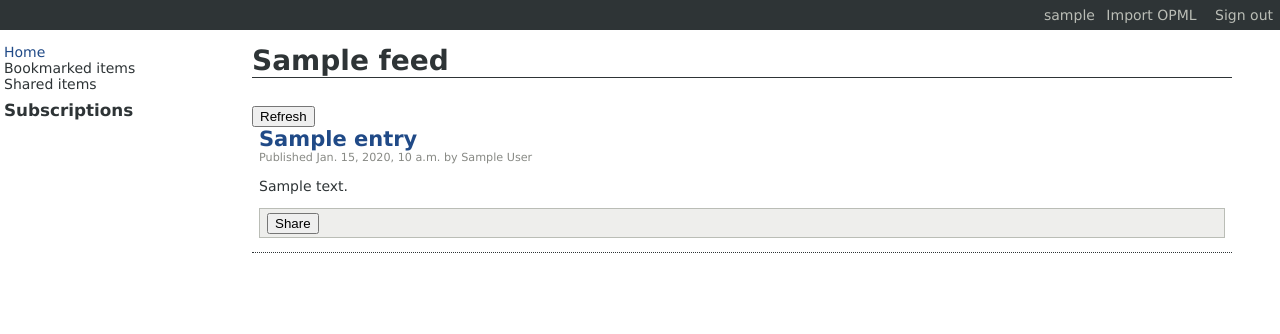
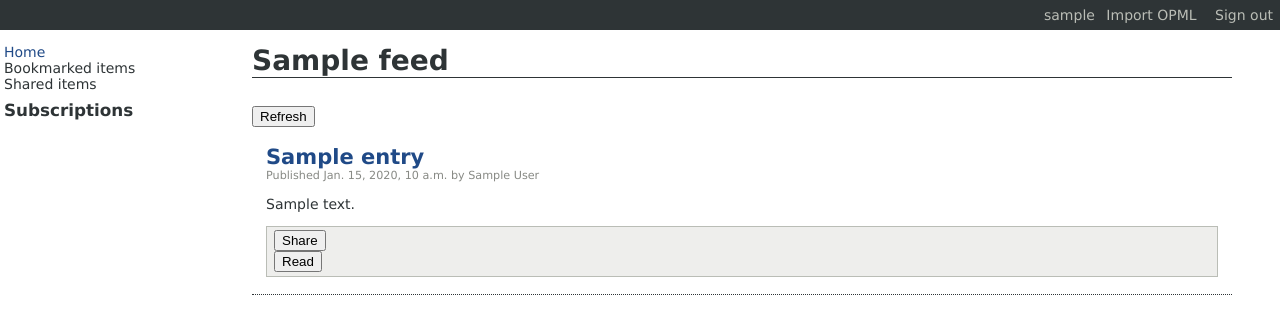
Before and after one commit to jdufresne/feedme, a Django app: template feeds/templates/feeds/feed.html in a window 1280 px wide. Shown: the top 334 px of the page. Run offline with Django 3.2, Linux system fonts and the light colour scheme; a user stored in the database is signed in; tables that the repository leaves empty hold one stand-in row (values such as "Sample post"); the template is opened without the code that fills it: most values are stand-ins (such as "Sample title", 1, 10 or a date in 2020); some libraries are stand-ins or nearby versions.

Commit message:
Clicking an article now marks it as read

```diff
--- a/feeds/models.py
+++ b/feeds/models.py
@@ -78,6 +78,6 @@ class Entry(models.Model):
 class UserEntry(models.Model):
     user = models.ForeignKey(User)
     entry = models.ForeignKey('Entry')
-    read = models.BooleanField(default=True)
+    read = models.BooleanField(default=False)
     bookmarked = models.BooleanField(default=False)
     shared = models.BooleanField(default=False)
--- a/feeds/templates/feeds/feed.html
+++ b/feeds/templates/feeds/feed.html
@@ -28,8 +28,15 @@
         <form method="post" action="{% url share entry_id=entry.id %}">
           {% csrf_token %}
           <fieldset>
-          <input type="submit" value="Share" />
-        </fieldset>
+            <input type="submit" value="Share" />
+          </fieldset>
+        </form>
+
+        <form class="read-form" method="post" action="{% url read entry_id=entry.id %}">
+          {% csrf_token %}
+          <fieldset>
+            <input type="submit" value="Read" />
+          </fieldset>
         </form>
       </div>
     {% endif %}
--- a/feeds/urls.py
+++ b/feeds/urls.py
@@ -5,11 +5,16 @@ urlpatterns = patterns(
     url(r'^$', 'home', name='home'),
     url(r'^import/', 'import_opml', name='import'),
 
+    # General feed views
     url(r'^feed/(?P<feed_id>\d+)/$', 'feed', name='feed'),
     url(r'^feed/(?P<feed_id>\d+)/all/$', 'feed', kwargs={'unread': False}),
     url(r'^shares/$', 'shares', name='shares'),
 
+    # User feed views
     url(r'^subscribe/(?P<feed_id>\d+)/$', 'subscribe', name='subscribe'),
     url(r'^unsubscribe/(?P<feed_id>\d+)/$', 'unsubscribe', name='unsubscribe'),
+
+    # User entry views
+    url(r'^read/(?P<entry_id>\d+)/$', 'read', name='read'),
     url(r'^share/(?P<entry_id>\d+)/$', 'share', name='share'),
 )
--- a/static/styles/base.css
+++ b/static/styles/base.css
@@ -95,10 +95,13 @@ fieldset {
 }
 
 .article {
-    margin-bottom: 2em;
-    padding: 0 0.5em 1em;
+    padding: 1.25em 1em 1.25em;
     border-bottom: 1px dotted #2e3436;
     overflow: auto;
+}
+
+.selected {
+    border: 2px solid #2e3436;
 }
 
 .article ul {
--- a/templates/base.html
+++ b/templates/base.html
@@ -4,6 +4,9 @@
     <meta charset="utf-8">
     <title>{% block title %}{% endblock %}</title>
     <link rel="stylesheet" href="{{ STATIC_URL }}styles/base.css" type="text/css" />
+    <script src="{{ STATIC_URL }}scripts/jquery.js" type="text/javascript"></script>
+    <script src="{{ STATIC_URL }}scripts/jquery.form.js" type="text/javascript"></script>
+    <script src="{{ STATIC_URL }}scripts/feed.js" type="text/javascript"></script>
   </head>
   <body>
     {% block body %}{% endblock %}
```
Also changed, not shown: feeds/views.py (+13 -8 lines).
